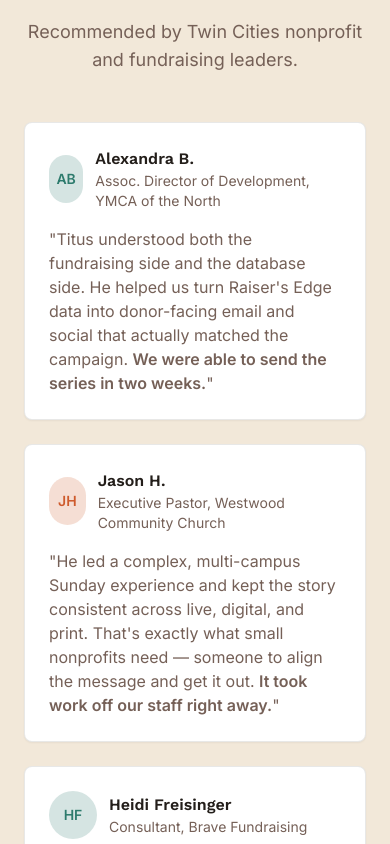
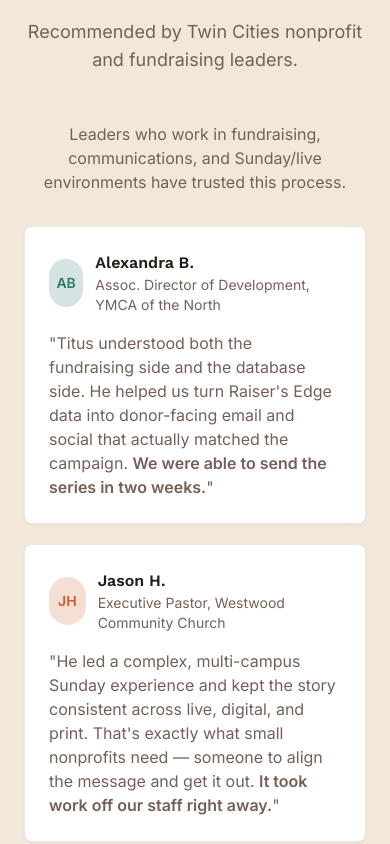
Before and after one commit to scienceontheside/labor-delivery-launchpad, a React (Vite) app: page / in a window 390 px wide. Shown: the part 3100-3944 px from the top of the page. Built offline with nearby package versions, Linux system fonts and the light colour scheme; no server answers; the HTML template or start-up script is replaced by a standard one.

Commit message:
feat: Add intro sentence and mobile spacing to testimonials

```diff
--- a/src/components/site/Testimonials.tsx
+++ b/src/components/site/Testimonials.tsx
@@ -17,7 +17,11 @@ export default function Testimonials() {
           Recommended by Twin Cities nonprofit and fundraising leaders.
         </p>
 
-        <div className="space-y-6 md:space-y-0 md:grid md:grid-cols-3 md:gap-8">
+        <p className="font-body text-base text-muted-foreground mb-8 text-center max-w-3xl mx-auto">
+          Leaders who work in fundraising, communications, and Sunday/live environments have trusted this process.
+        </p>
+
+        <div className="space-y-5 md:space-y-0 md:grid md:grid-cols-3 md:gap-8">
           {/* YMCA of the North */}
           <Panel>
             <div className="flex items-center gap-3 mb-4">
```
